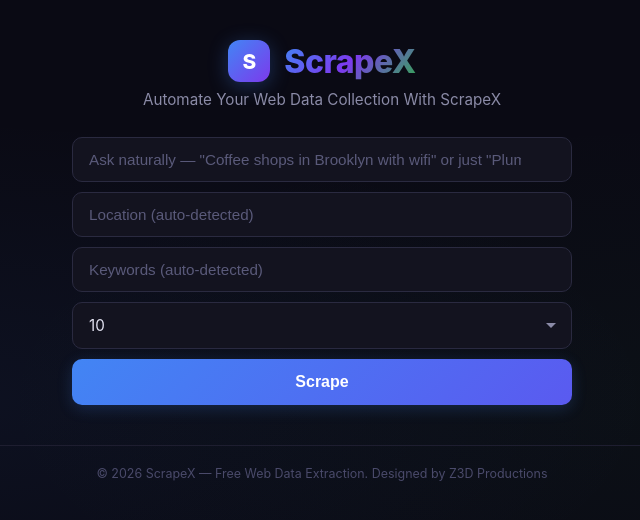
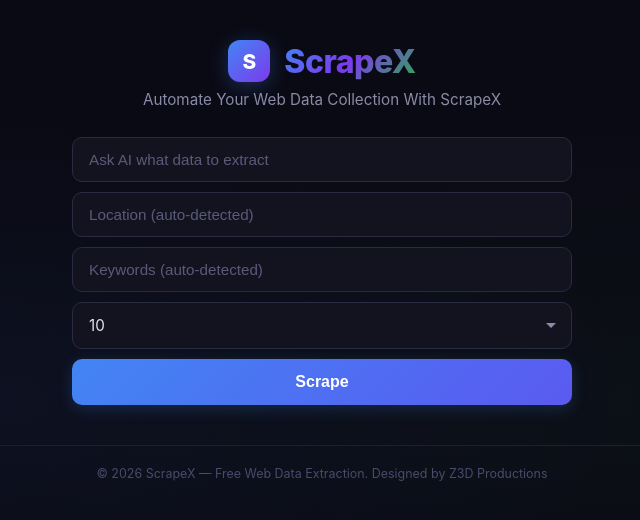
Before and after one commit to zed411/-scrapex, a website: page public/index.html in a window 1280 px wide. Shown: the whole page, without its empty margins (318-958 px from the left). Drawn offline with Linux system fonts and the light colour scheme.

Commit message:
update placeholder

```diff
--- a/public/index.html
+++ b/public/index.html
@@ -18,7 +18,7 @@
 
     <form id="searchForm" class="search-box">
       <div class="search-input-wrap">
-        <input type="text" id="searchInput" placeholder='Ask naturally — "Coffee shops in Brooklyn with wifi" or just "Plumber Chicago"' required />
+        <input type="text" id="searchInput" placeholder='Ask AI what data to extract' required />
         <span id="aiBadge" class="ai-badge hidden">AI</span>
       </div>
       <input type="text" id="locationInput" placeholder="Location (auto-detected)" class="location-input" />
```
